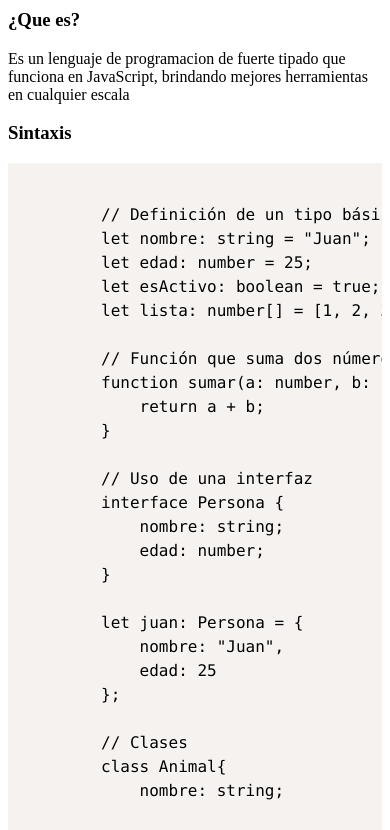
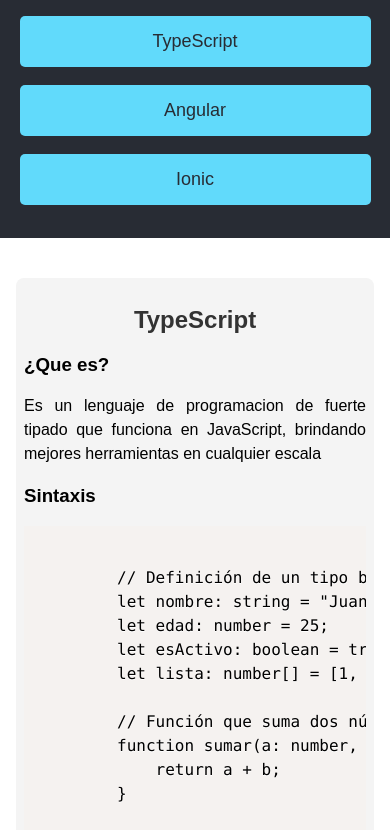
Before and after one commit to NicolasBonilla03/PaginaResponsive, a plain HTML site: page index.html in a window 390 px wide. Shown: the part 118-948 px from the top of the page. Drawn offline with nearby package versions, Linux system fonts and the light colour scheme.

Commit message:
Cambios HTML, css agregado, y js con una funcion

```diff
--- a/css/styles.css
+++ b/css/styles.css
@@ -0,0 +1,105 @@
+body{
+    font-family: Arial, sans-serif;
+    margin: 0;
+    padding: 0;
+    box-sizing: border-box;
+}
+
+header, footer{
+    text-align: center;
+    background-color: #282c34;
+    color: white;
+    padding: 1em 0;
+}
+
+nav{
+    margin: 1em 0;
+}
+
+nav button{
+    background-color: #61dafb;
+    border: none;
+    padding: 10px 20px;
+    margin: 0 10px;
+    color: #282c34;
+    font-size: 16px;
+    cursor: pointer;
+    border-radius: 5px;
+    transition: background-color 0.3s;
+}
+
+nav button:hover{
+    background-color: #21a1f1;
+}
+
+main{
+    padding: 1em;
+}
+
+section{
+    margin: 2em 0;
+    padding: 1em;
+    background-color: #f4f4f4;
+    border-radius: 8px;
+    box-shadow: 0 0 10px rgba(0, 0, 0, 0.1);
+}
+
+h2{
+    color: #333;
+}
+
+img{
+    width: 15%;
+}
+
+@media (min-width: 650px) and (max-width: 960px) {
+    nav {
+        display: flex;
+        flex-direction: column;
+        align-items: center;
+    }
+
+    nav button {
+        margin: 10px 0;
+        width: 80%;
+    }
+
+}
+
+@media (max-width: 650px) {
+
+    header, footer {
+        padding: 0.5em 0;
+    }
+
+    nav {
+        display: flex;
+        flex-direction: column;
+        align-items: center;
+    }
+
+    nav button {
+        width: 90%;
+        margin: 0.5em 0;
+        padding: 15px;
+        font-size: 18px;
+    }
+
+
+    section {
+        margin: 1.5em 0;
+        padding: 0.5em;
+        box-shadow: none;
+    }
+
+    h2 {
+        font-size: 24px;
+        text-align: center;
+    }
+
+    p {
+        font-size: 16px;
+        line-height: 1.5em;
+        text-align: justify;
+    }
+}
--- a/index.html
+++ b/index.html
@@ -1,5 +1,5 @@
 <!DOCTYPE html>
-<html lang="en">
+<html lang="es">
 <head>
     <meta charset="UTF-8">
     <meta name="viewport" content="width=device-width, initial-scale=1.0">
@@ -8,9 +8,17 @@
     <link href="https://cdnjs.cloudflare.com/ajax/libs/prism/1.27.0/themes/prism.min.css" rel="stylesheet" />
 </head>
 <body>
-    <h1 class="title">PAGINA RESPONSIVE</h1>
-    <section class="typescript">
-    <h2 class="title_typescript">TypeScript</h2>
+    <header>
+        <h1>TypeScript, Angular y Ionic</h1>
+        <nav>
+            <button onclick="seccion('typescript')">TypeScript</button>
+            <button onclick="seccion('angular')">Angular</button>
+            <button onclick="seccion('ionic')">Ionic</button>
+        </nav>
+    </header>
+    <main>
+        <section id="typescript">
+            <h2>TypeScript</h2>
             <h3>¿Que es?</h3>
         <p>Es un lenguaje de programacion de fuerte tipado que funciona en JavaScript, brindando mejores herramientas en cualquier escala</p>
     <h3>Sintaxis</h3>
@@ -65,17 +73,19 @@
           let salida = identidad<string>("Hola");
     <br></code></pre>
         </section>
-    <section class="angular">
-        <h2 class="title_angular">Angular</h2>
+        <section id="angular">
+            <h2>Angular</h2>
             <h3>¿Que es?</h3>
-        <p>a</p>
         </section>
-    <section class="ionic">
-        <h2 class="title_ionic">Ionic</h2>
+        <section id="ionic">
+            <h2>Ionic</h2>
             <h3>¿Que es?</h3>
-        <p>b</p>
         </section>
-
+    </main>
+    <footer>
+        <img src="https://media.tenor.com/DFfCL02_DCcAAAAe/cat-look.png" alt="">
+    </footer>
+    <script src="js/script.js"></script>
 </body>
 <script src="https://cdnjs.cloudflare.com/ajax/libs/prism/1.27.0/prism.min.js"></script>
 </html>
--- /dev/null
+++ b/js/script.js
@@ -0,0 +1,4 @@
+function seccion(sectionId) {
+    const section = document.getElementById(sectionId);
+    section.scrollIntoView({ behavior: 'smooth' });
+}
```
Also changed, not shown: 1 other file. Lines whose indentation alone changed are shown as unchanged.
